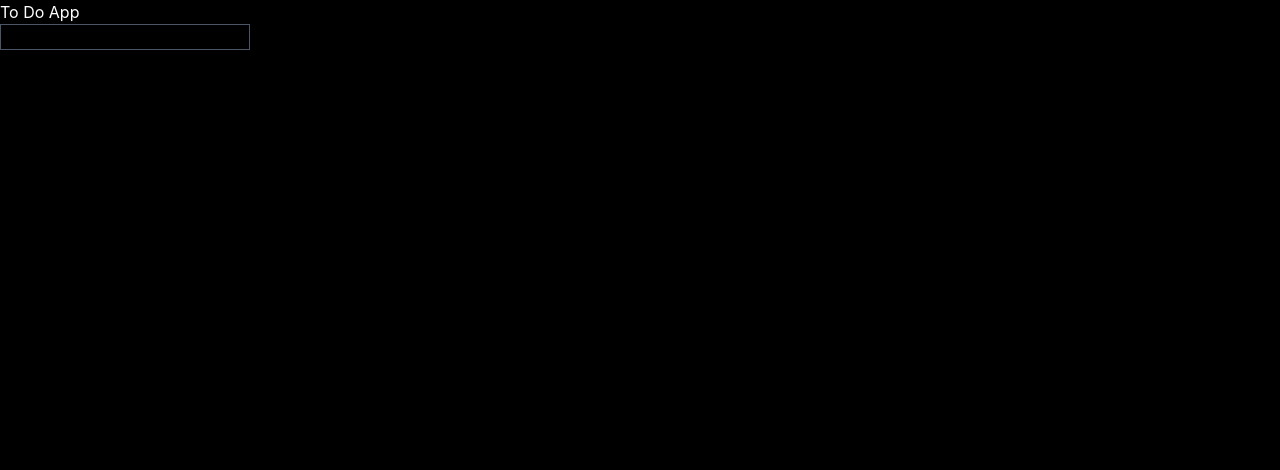
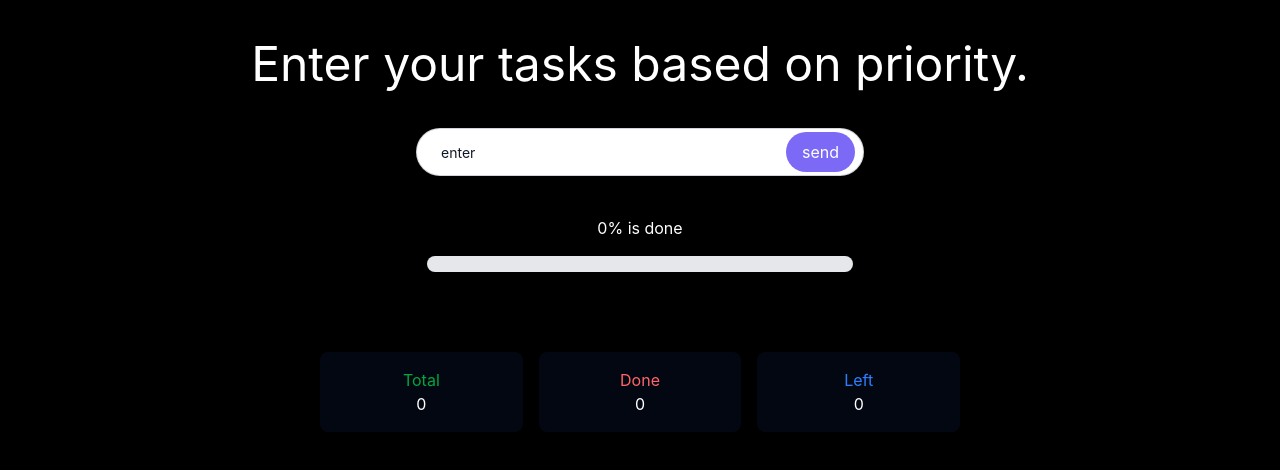
Before and after one commit to RezaFrontEndDeveloper/Modern-To-Do-App, a React (Vite) app: page /ToDo in a window 1280 px wide. Shown: the top 470 px of the page. Built offline with nearby package versions, Linux system fonts and the light colour scheme.

Commit message:
todo app completed

```diff
--- a/eslint.config.js
+++ b/eslint.config.js
@@ -1,3 +1,8 @@
+import js from "@eslint/js";
+import globals from "globals";
+import react from "eslint-plugin-react";
+import reactHooks from "eslint-plugin-react-hooks";
+
 export default [
   js.configs.recommended,
 
@@ -8,6 +13,7 @@ export default [
       ecmaVersion: "latest",
       sourceType: "module",
       globals: globals.browser,
+
       parserOptions: {
         ecmaFeatures: {
           jsx: true,
--- a/package.json
+++ b/package.json
@@ -13,18 +13,18 @@
     "@tailwindcss/vite": "^4.3.0",
     "react": "^19.2.6",
     "react-dom": "^19.2.6",
+    "react-icons": "^5.6.0",
     "react-router-dom": "^7.17.0",
     "tailwindcss": "^4.3.0"
   },
   "devDependencies": {
-    "@eslint/js": "^9.39.4",
+    "@eslint/js": "^9.39.1",
     "@types/react": "^19.2.14",
     "@types/react-dom": "^19.2.3",
     "@vitejs/plugin-react": "^6.0.1",
     "eslint": "^9.39.4",
     "eslint-plugin-react": "^7.37.5",
     "eslint-plugin-react-hooks": "^7.1.1",
-    "eslint-plugin-react-refresh": "^0.5.2",
     "globals": "^17.6.0",
     "vite": "^8.0.12"
   }
--- a/src/App.jsx
+++ b/src/App.jsx
@@ -1,12 +1,29 @@
-import React, { useEffect, useState } from "react";
-import Input from "./Components/Input";
+import React, { createContext, useEffect, useState } from "react";
+
 import { BrowserRouter, Route, Routes } from "react-router-dom";
 import Home from "./Components/Home";
 import NotFound from "./Components/NotFound";
 import ToDo from "./Components/To-Do";
 
+export const DataContext = createContext();
+
 function App() {
+  const [todos, setTodos] = useState([]);
+  useEffect(() => {
+    console.log(todos);
+  }, [todos]);
+
+  function handleDeleteItemFromList(id) {
+    setTodos(todos.filter((item) => item.id !== id));
+  }
+
   return (
+    <DataContext.Provider
+      value={{
+        todos,
+        setTodos,
+        handleDeleteItemFromList,
+      }}>
       <BrowserRouter>
         <Routes>
           <Route path="/" element={<Home />} />
@@ -14,6 +31,7 @@ function App() {
           <Route path="*" element={<NotFound />} />
         </Routes>
       </BrowserRouter>
+    </DataContext.Provider>
   );
 }
 
--- a/src/Components/Button.jsx
+++ b/src/Components/Button.jsx
@@ -1,29 +1,29 @@
-import React, { Children } from "react";
+import React from "react";
 import { Link } from "react-router-dom";
 
 function Button() {
   return (
-    <Link to="/ToDo">
-      <button style={{ padding: "10px 20px" }} className="border  p-5 border-white  text-white rounded-md text-xl cursor-pointer hover:bg-gray-900">
-        Start app
+    // <Link to="/ToDo">
+    //   <button style={{ padding: "10px 20px" }} className="border  p-5 border-white  text-white rounded-md text-xl cursor-pointer hover:bg-gray-900">
+    //     Start app
+    //   </button>
+    // </Link>
+    <Link to={"/ToDo"}>
+      <button className="cursor-pointer w-40 group relative inline-flex h-[calc(48px+8px)] items-center justify-center rounded-full bg-neutral-950 py-1 pl-6 pr-14 font-medium text-neutral-50">
+        <span className="z-10 pr-2">Start App</span>
+        <div className="absolute right-1 inline-flex h-12 w-12 items-center justify-end rounded-full bg-neutral-700 transition-[width] group-hover:w-[calc(100%-8px)]">
+          <div className="mr-3.5 flex items-center justify-center">
+            <svg width="15" height="15" viewBox="0 0 15 15" fill="none" xmlns="http://www.w3.org/2000/svg" className="h-5 w-5 text-neutral-50">
+              <path
+                d="M8.14645 3.14645C8.34171 2.95118 8.65829 2.95118 8.85355 3.14645L12.8536 7.14645C13.0488 7.34171 13.0488 7.65829 12.8536 7.85355L8.85355 11.8536C8.65829 12.0488 8.34171 12.0488 8.14645 11.8536C7.95118 11.6583 7.95118 11.3417 8.14645 11.1464L11.2929 8H2.5C2.22386 8 2 7.77614 2 7.5C2 7.22386 2.22386 7 2.5 7H11.2929L8.14645 3.85355C7.95118 3.65829 7.95118 3.34171 8.14645 3.14645Z"
+                fill="currentColor"
+                fillRule="evenodd"
+                clipRule="evenodd"></path>
+            </svg>
+          </div>
+        </div>
       </button>
     </Link>
-    // <Link to={"/ToDo"}>
-    //   <button className="cursor-pointer w-40 group relative inline-flex h-[calc(48px+8px)] items-center justify-center rounded-full bg-neutral-950 py-1 pl-6 pr-14 font-medium text-neutral-50">
-    //     <span className="z-10 pr-2">Start App</span>
-    //     <div className="absolute right-1 inline-flex h-12 w-12 items-center justify-end rounded-full bg-neutral-700 transition-[width] group-hover:w-[calc(100%-8px)]">
-    //       <div className="mr-3.5 flex items-center justify-center">
-    //         <svg width="15" height="15" viewBox="0 0 15 15" fill="none" xmlns="http://www.w3.org/2000/svg" className="h-5 w-5 text-neutral-50">
-    //           <path
-    //             d="M8.14645 3.14645C8.34171 2.95118 8.65829 2.95118 8.85355 3.14645L12.8536 7.14645C13.0488 7.34171 13.0488 7.65829 12.8536 7.85355L8.85355 11.8536C8.65829 12.0488 8.34171 12.0488 8.14645 11.8536C7.95118 11.6583 7.95118 11.3417 8.14645 11.1464L11.2929 8H2.5C2.22386 8 2 7.77614 2 7.5C2 7.22386 2.22386 7 2.5 7H11.2929L8.14645 3.85355C7.95118 3.65829 7.95118 3.34171 8.14645 3.14645Z"
-    //             fill="currentColor"
-    //             fill-rule="evenodd"
-    //             clip-rule="evenodd"></path>
-    //         </svg>
-    //       </div>
-    //     </div>
-    //   </button>
-    // </Link>
   );
 }
 
--- a/src/Components/Input.jsx
+++ b/src/Components/Input.jsx
@@ -1,16 +1,51 @@
-import React, { useContext, useState, useEffect } from "react";
+import { useContext, useState } from "react";
+import Button from "./Button";
+import { DataContext } from "../App";
 
-function Input() {
-  const [inputText, setInputText] = useState("");
-  useEffect(() => {
-    console.log(inputText);
-  }, [inputText]);
+export default function Input() {
+  const { todos, setTodos } = useContext(DataContext);
+  const [inputFild, setInputFild] = useState("");
+
+  function handleSubmit(e) {
+    e.preventDefault();
+    const newToDos = {
+      id: crypto.randomUUID(),
+      work: inputFild,
+      isDone: false,
+    };
+
+    setTodos([...todos, newToDos]);
+    setInputFild("");
+  }
 
   return (
-    <div>
-      <input value={inputText} onChange={(e) => setInputText(e.target.value)} type="text" className="border border-gray-600" />
-    </div>
+    <form onSubmit={handleSubmit} className="flex items-center border gap-2 bg-white border-gray-500/30 h-12 max-w-md w-full rounded-full overflow-hidden">
+      <input
+        value={inputFild}
+        onChange={(e) => setInputFild(e.target.value)}
+        type="text"
+        placeholder="enter"
+        className="w-full  h-full pl-6 outline-none text-sm placeholder-gray-900 text-black"
+        required
+      />
+      <button type="submit" className="text-white px-4 py-2 mr-2 rounded-3xl text-center bg-[#7c6af7] ">
+        send
+      </button>
+      {/* <Button /> */}
+    </form>
   );
 }
 
-export default Input;
+{
+  /* <button type="submit" className="bg-indigo-500 active:scale-95 transition w-56 h-10 rounded-full text-sm text-white mr-1 flex items-center justify-center gap-1">
+        <svg width="14" height="11" viewBox="0 0 14 11" fill="none" xmlns="http://www.w3.org/2000/svg">
+          <path
+            fillRule="evenodd"
+            clipRule="evenodd"
+            d="M12.6963 8.88475C12.6963 8.96959 12.68 9.04984 12.6566 9.12632L8.93489 5.12331L12.6963 2.19775V8.88475ZM1.64439 9.69807L5.41585 5.67917L6.8452 6.75954L8.2127 5.67248L12.046 9.69807C11.9863 9.71186 1.70415 9.71186 1.64439 9.69807ZM0.994078 8.88475V2.19775L4.75552 5.12331L1.03378 9.12632C1.01038 9.04984 0.994078 8.96959 0.994078 8.88475ZM12.2784 1.36188L6.8452 5.54125L1.41202 1.36188H12.2784ZM11.8605 0.526001H1.82995C0.906729 0.526001 0.158203 1.27453 0.158203 2.19775V8.88475C0.158203 9.80798 0.906729 10.5565 1.82995 10.5565H11.8605C12.7837 10.5565 13.5322 9.80798 13.5322 8.88475V2.19775C13.5322 1.27453 12.7837 0.526001 11.8605 0.526001Z"
+            fill="white"
+          />
+        </svg>
+        Add
+      </button> */
+}
--- /dev/null
+++ b/src/Components/ShowPercentage.jsx
@@ -0,0 +1,21 @@
+import React, { useContext } from "react";
+import { DataContext } from "../App";
+
+function ShowPercentage() {
+  const { todos } = useContext(DataContext);
+  const total = todos.length;
+  const trueisDone = todos.filter((item) => item.isDone === true).length;
+
+  const percent = total === 0 ? 0 : (trueisDone / total) * 100;
+
+  return (
+    <div className="w-full sm:w-1/3 flex flex-col justify-center items-center gap-4">
+      <p>{Math.round(percent)}% is done</p>
+      <div className="w-full bg-gray-200 rounded-full h-4 overflow-hidden">
+        <div className="bg-blue-500 h-4 transition-all duration-700 ease-out" style={{ width: `${percent}%` }} />
+      </div>
+    </div>
+  );
+}
+
+export default ShowPercentage;
--- /dev/null
+++ b/src/Components/ShowTodo.jsx
@@ -0,0 +1,17 @@
+import React, { useContext } from "react";
+import { DataContext } from "../App";
+import ToDosOption from "./ToDosOption";
+
+function ShowTodo() {
+  const { todos, setTodos } = useContext(DataContext);
+
+  return (
+    <div className="flex flex-col gap-2 w-full  justify-center items-center">
+      {todos.map((item) => (
+        <ToDosOption work={item.work} isDone={item.isDone} key={item.id} id={item.id} />
+      ))}
+    </div>
+  );
+}
+
+export default ShowTodo;
--- /dev/null
+++ b/src/Components/ShowTotal.jsx
@@ -0,0 +1,25 @@
+import React, { useContext } from "react";
+import { DataContext } from "../App";
+
+function ShowTotal() {
+  const { todos } = useContext(DataContext);
+
+  return (
+    <div className="flex justify-center items-center gap-4 w-full sm:w-1/2">
+      <div className="flex flex-1 flex-col justify-center items-center bg-gray-950 p-4 rounded-lg">
+        <p className="text-green-600 text-green-400s">Total</p>
+        <p>{todos.length}</p>
+      </div>
+      <div className="flex flex-1 flex-col items-center justify-center bg-gray-950 p-4 rounded-lg">
+        <p className="text-red-400">Done</p>
+        <p>{todos.filter((item) => item.isDone === true).length}</p>
+      </div>
+      <div className="flex flex-1 flex-col items-center justify-center bg-gray-950 p-4 rounded-lg">
+        <p className="text-blue-500">Left</p>
+        <p>{todos.filter((item) => item.isDone === false).length}</p>
+      </div>
+    </div>
+  );
+}
+
+export default ShowTotal;
--- a/src/Components/To-Do.jsx
+++ b/src/Components/To-Do.jsx
@@ -1,11 +1,17 @@
 import React from "react";
 import Input from "./Input";
+import ShowTodo from "./ShowTodo";
+import ShowTotal from "./ShowTotal";
+import ShowPercentage from "./ShowPercentage";
 
 function ToDo() {
   return (
-    <div>
-      <h1>To Do App </h1>
+    <div className="flex flex-col gap-10 mt-10 justify-center items-center">
+      <h1 className="text-2xl text-center sm:text-5xl ">Enter your tasks based on priority.</h1>
       <Input />
+      <ShowPercentage />
+      <ShowTodo />
+      <ShowTotal />
     </div>
   );
 }
--- /dev/null
+++ b/src/Components/ToDosOption.jsx
@@ -0,0 +1,34 @@
+import React, { useContext, useEffect, useState } from "react";
+import { LiaTimesSolid } from "react-icons/lia";
+import { DataContext } from "../App";
+
+function ToDosOption({ work, isDone, id }) {
+  const { handleDeleteItemFromList, todos, setTodos } = useContext(DataContext);
+
+  useEffect(() => {
+    console.log(todos);
+  }, [todos]);
+
+  return (
+    <div
+      className={
+        isDone
+          ? "w-92.5 opacity-[0.33] transition sm:w-125 flex justify-between items-center border border-gray-900 bg-gray-950  px-4 py-2 rounded-xl"
+          : "w-92.5 transition hover:bg-gray-800 hover:border-gray-700  sm:w-125 flex justify-between items-center border border-gray-800 bg-gray-900 px-4 py-2 rounded-xl"
+      }>
+      <input
+        checked={isDone}
+        onChange={(e) => {
+          setTodos((prev) => prev.map((todo) => (todo.id === id ? { ...todo, isDone: e.target.checked } : todo)));
+        }}
+        type="checkbox"
+        className="bg-red-700"
+      />
+      <h1 className={isDone ? "text-sm line-through text-gray-500" : ""}>{work}</h1>
+
+      <LiaTimesSolid onClick={() => handleDeleteItemFromList(id)} className="transition text-2xl p-1 rounded-md hover:bg-red-500 text-white " />
+    </div>
+  );
+}
+
+export default ToDosOption;
```
Also changed, not shown: 1 other file (tests, documents, lock files or other folders). Lines whose indentation alone changed are shown as unchanged.
